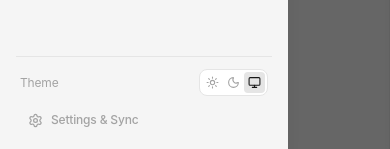
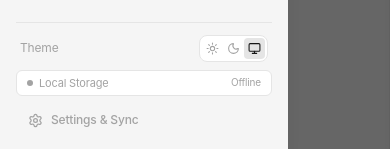
Before and after one commit to jayo14/noted, a React (Vite) app: page / in a window 390 px wide. Both pictures are taken after a click on the button "Menu". Shown: the part 692-841 px from the top of the page. Built offline with nearby package versions, Linux system fonts and the light colour scheme.

Commit message:
feat: improve mobile navigation drawer and inline collection creation

```diff
--- a/src/components/navigation/MobileDrawer.tsx
+++ b/src/components/navigation/MobileDrawer.tsx
@@ -1,5 +1,6 @@
-import React from "react";
+import React, { useState, useEffect } from "react";
 import type { NavSection, Collection, Note, ThemePreference } from "@/types";
+import { authService, type AuthUser } from "@/services/authService";
 import {
   FileText,
   Pin,
@@ -8,6 +9,7 @@ import {
   Settings,
   X,
   Plus,
+  Check,
   Sun,
   Moon,
   Monitor,
@@ -40,6 +42,17 @@ export const MobileDrawer: React.FC<MobileDrawerProps> = ({
   onCreateCollection,
   onOpenSettings,
 }) => {
+  const [isCreatingCol, setIsCreatingCol] = useState(false);
+  const [newColName, setNewColName] = useState("");
+  const [currentUser, setCurrentUser] = useState<AuthUser | null>(null);
+
+  useEffect(() => {
+    const unsub = authService.subscribe((state) => {
+      setCurrentUser(state.user);
+    });
+    return unsub;
+  }, []);
+
   if (!isOpen) return null;
 
   const activeNotes = notes.filter((n) => n.deleted_at === null);
@@ -111,17 +124,47 @@ export const MobileDrawer: React.FC<MobileDrawerProps> = ({
               <div className="flex items-center justify-between px-3 py-1 text-[11px] font-semibold text-[var(--text-subtle)] tracking-wider">
                 <span>COLLECTIONS</span>
                 <button
-                  onClick={async () => {
-                    const name = prompt("Enter collection name:");
-                    if (name && name.trim()) {
-                      await onCreateCollection(name.trim());
-                    }
-                  }}
+                  onClick={() => setIsCreatingCol((prev) => !prev)}
                   className="rounded p-0.5 hover:text-[var(--text-primary)]"
+                  title="New Collection"
                 >
                   <Plus size={13} />
                 </button>
               </div>
+
+              {isCreatingCol && (
+                <div className="flex items-center gap-1 px-3 py-1.5">
+                  <input
+                    type="text"
+                    autoFocus
+                    placeholder="Collection name..."
+                    value={newColName}
+                    onChange={(e) => setNewColName(e.target.value)}
+                    onKeyDown={async (e) => {
+                      if (e.key === "Enter" && newColName.trim()) {
+                        await onCreateCollection(newColName.trim());
+                        setNewColName("");
+                        setIsCreatingCol(false);
+                      } else if (e.key === "Escape") {
+                        setIsCreatingCol(false);
+                      }
+                    }}
+                    className="flex-1 rounded border border-[var(--border-strong)] bg-[var(--bg-app)] px-2 py-1 text-xs outline-none"
+                  />
+                  <button
+                    onClick={async () => {
+                      if (newColName.trim()) {
+                        await onCreateCollection(newColName.trim());
+                        setNewColName("");
+                        setIsCreatingCol(false);
+                      }
+                    }}
+                    className="rounded p-1 text-[var(--text-primary)] hover:bg-[var(--bg-surface-active)]"
+                  >
+                    <Check size={13} />
+                  </button>
+                </div>
+              )}
 
               <div className="mt-1 flex flex-col gap-0.5 max-h-48 overflow-y-auto">
                 {collections.map((col) => {
@@ -211,6 +254,28 @@ export const MobileDrawer: React.FC<MobileDrawerProps> = ({
             </div>
           </div>
 
+          <div
+            onClick={() => {
+              onClose();
+              onOpenSettings();
+            }}
+            className="flex cursor-pointer items-center justify-between rounded-md px-2.5 py-1 text-[11px] text-[var(--text-muted)] bg-[var(--bg-app)] border border-[var(--border-subtle)]"
+          >
+            <div className="flex items-center gap-1.5 truncate">
+              <span
+                className={`h-1.5 w-1.5 rounded-full ${
+                  currentUser ? "bg-green-500" : "bg-[var(--text-subtle)]"
+                }`}
+              />
+              <span className="truncate">
+                {currentUser?.email ? currentUser.email.split("@")[0] : "Local Storage"}
+              </span>
+            </div>
+            <span className="text-[10px] text-[var(--text-subtle)]">
+              {currentUser ? "Cloud Sync" : "Offline"}
+            </span>
+          </div>
+
           <button
             onClick={() => {
               onClose();
```
